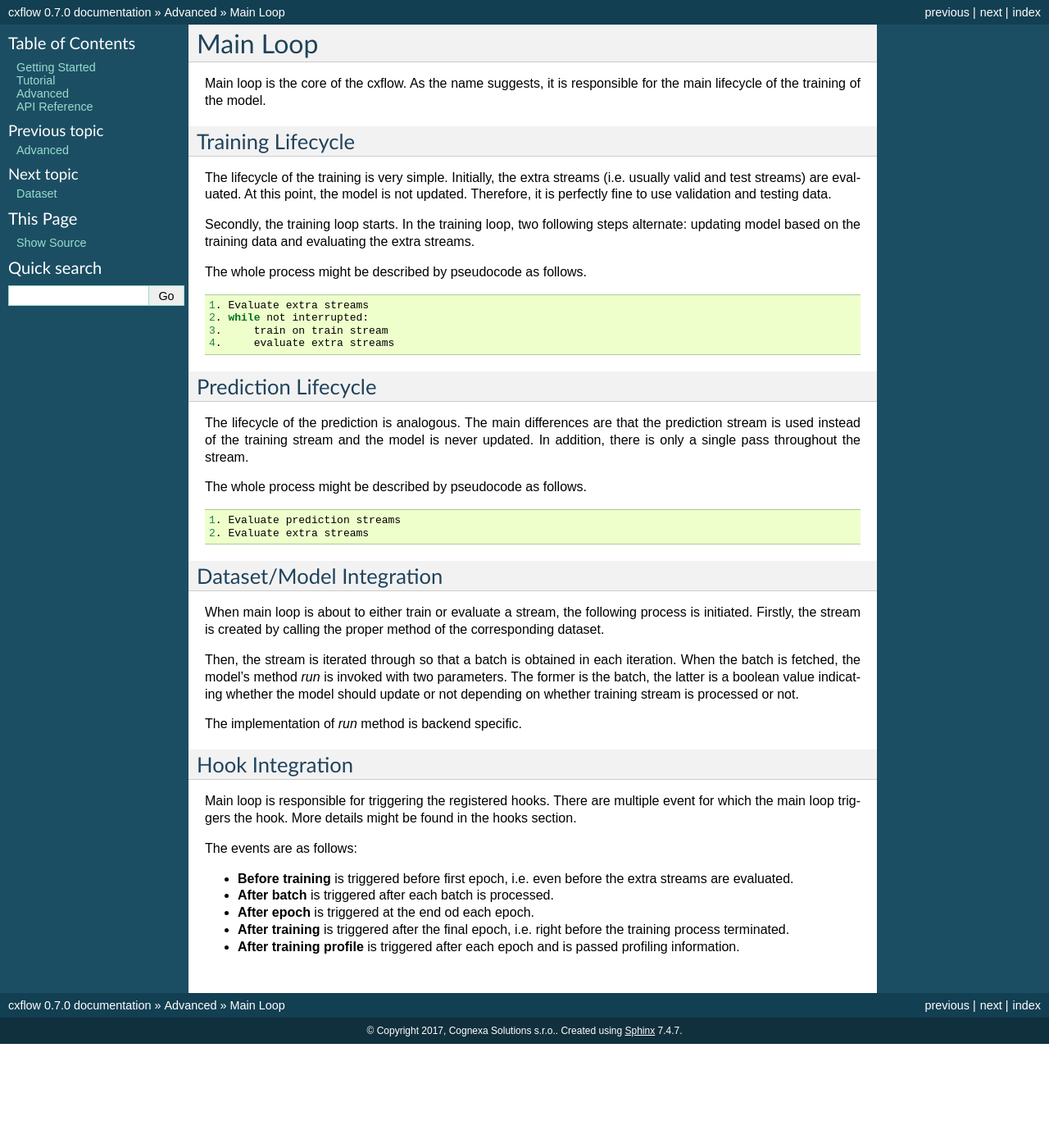
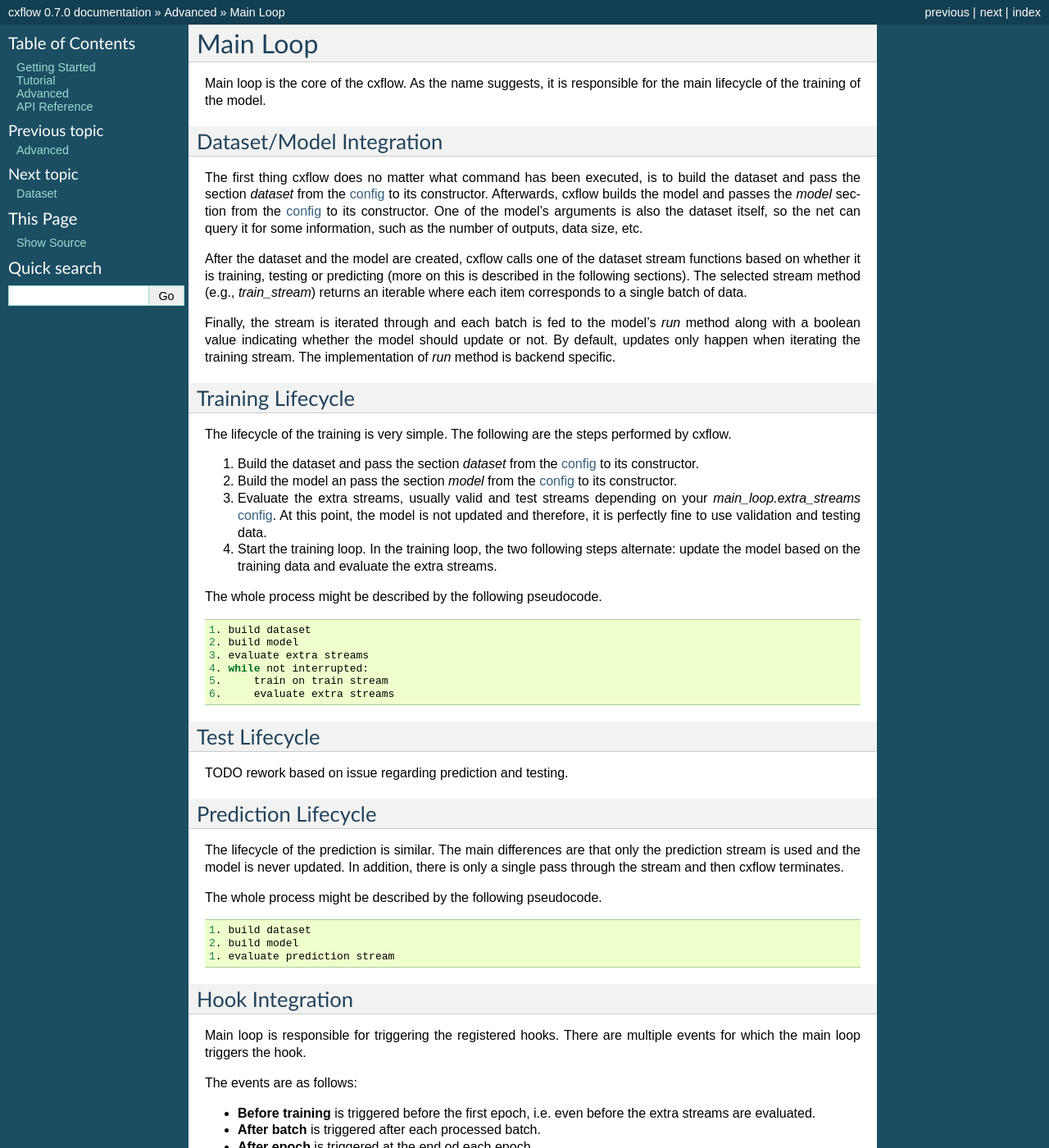
Before and after one commit to iterait/emloop, a Sphinx documentation site: the page built from docs/advanced/main_loop.rst, in a window 1280 px wide and 1400 px high. Shown: the whole window at 82% size. Built offline with Sphinx 7.4.7, drawn with Linux system fonts in a browser that asks for light colours; some of the changed text lies outside the part shown.

Commit message:
Rework main_loop.rst

```diff
--- a/docs/advanced/main_loop.rst
+++ b/docs/advanced/main_loop.rst
@@ -4,66 +4,84 @@ Main Loop
 Main loop is the core of the cxflow.
 As the name suggests, it is responsible for the main lifecycle of the training of the model.
 
+Dataset/Model Integration
+=========================
+
+The first thing cxflow does no matter what command has been executed, is to build the dataset
+and pass the section `dataset` from the `config <config.html>`_ to its constructor.
+Afterwards, cxflow builds the model and passes the `model` section from the
+`config <config.html>`_ to its constructor.
+One of the model's arguments is also the dataset itself, so the net can query
+it for some information, such as the number of outputs, data size, etc.
+
+After the dataset and the model are created, cxflow calls one of the dataset stream functions
+based on whether it is training, testing or predicting (more on this is described in the following
+sections).
+The selected stream method (e.g., `train_stream`) returns an iterable where each
+item corresponds to a single batch of data.
+
+Finally, the stream is iterated through and each batch is fed to the model's `run` method along
+with a boolean value indicating whether the model should update or not.
+By default, updates only happen when iterating the training stream.
+The implementation of `run` method is backend specific.
+
 Training Lifecycle
 ==================
 
-The lifecycle of the training is very simple.
-Initially, the extra streams (i.e. usually valid and test streams) are evaluated.
-At this point, the model is not updated.
-Therefore, it is perfectly fine to use validation and testing data.
+The lifecycle of the training is very simple. The following are the steps performed by cxflow.
 
-Secondly, the training loop starts.
-In the training loop, two following steps alternate: updating model based on the training data and evaluating
-the extra streams.
+#. Build the dataset and pass the section `dataset` from the `config <config.html>`_ to its constructor.
+#. Build the model an pass the section `model` from the `config <config.html>`_ to its constructor.
+#. Evaluate the extra streams, usually valid and test streams depending on your `main_loop.extra_streams`
+   `config <config.html>`_.
+   At this point, the model is not updated and therefore, it is perfectly fine to use validation and testing data.
+#. Start the training loop.
+   In the training loop, the two following steps alternate: update the model based on the training data and evaluate
+   the extra streams.
 
-The whole process might be described by pseudocode as follows.
+The whole process might be described by the following pseudocode.
 
 .. code-block:: bash
 
-    1. Evaluate extra streams
-    2. while not interrupted:
-    3.     train on train stream
-    4.     evaluate extra streams
+    1. build dataset
+    2. build model
+    3. evaluate extra streams
+    4. while not interrupted:
+    5.     train on train stream
+    6.     evaluate extra streams
+
+Test Lifecycle
+====================
+
+TODO rework based on issue regarding prediction and testing.
 
 Prediction Lifecycle
 ====================
 
-The lifecycle of the prediction is analogous.
-The main differences are that the prediction stream is used instead of the training stream and the model is never
-updated.
-In addition, there is only a single pass throughout the stream.
+The lifecycle of the prediction is similar.
+The main differences are that only the prediction stream is used and the model is never updated.
+In addition, there is only a single pass through the stream and then cxflow terminates.
 
-The whole process might be described by pseudocode as follows.
+The whole process might be described by the following pseudocode.
 
 .. code-block:: bash
 
-    1. Evaluate prediction streams
-    2. Evaluate extra streams
-
-Dataset/Model Integration
-=========================
-
-When main loop is about to either train or evaluate a stream, the following process is initiated.
-Firstly, the stream is created by calling the proper method of the corresponding dataset.
-
-Then, the stream is iterated through so that a batch is obtained in each iteration.
-When the batch is fetched, the model's method `run` is invoked with two parameters.
-The former is the batch, the latter is a boolean value indicating whether the model should update or not depending on
-whether training stream is processed or not.
-
-The implementation of `run` method is backend specific.
+    1. build dataset
+    2. build model
+    1. evaluate prediction stream
 
 Hook Integration
 ================
 
 Main loop is responsible for triggering the registered hooks.
-There are multiple event for which the main loop triggers the hook.
-More details might be found in the hooks section.
+There are multiple events for which the main loop triggers the hook.
 
 The events are as follows:
 
-- **Before training** is triggered before first epoch, i.e. even before the extra streams are evaluated.
-- **After batch** is triggered after each batch is processed.
+- **Before training** is triggered before the first epoch, i.e. even before the extra streams are evaluated.
+- **After batch** is triggered after each processed batch.
 - **After epoch** is triggered at the end od each epoch.
-- **After training** is triggered after the final epoch, i.e. right before the training process terminated.
-- **After training profile** is triggered after each epoch and is passed profiling information.
+- **After training** is triggered after the final epoch, i.e. right before the training process terminates.
+- **After training profile** is triggered after each epoch and it is passed profiling information.
+
+More details might be found in the `hooks section <hook.html>`_.
```
